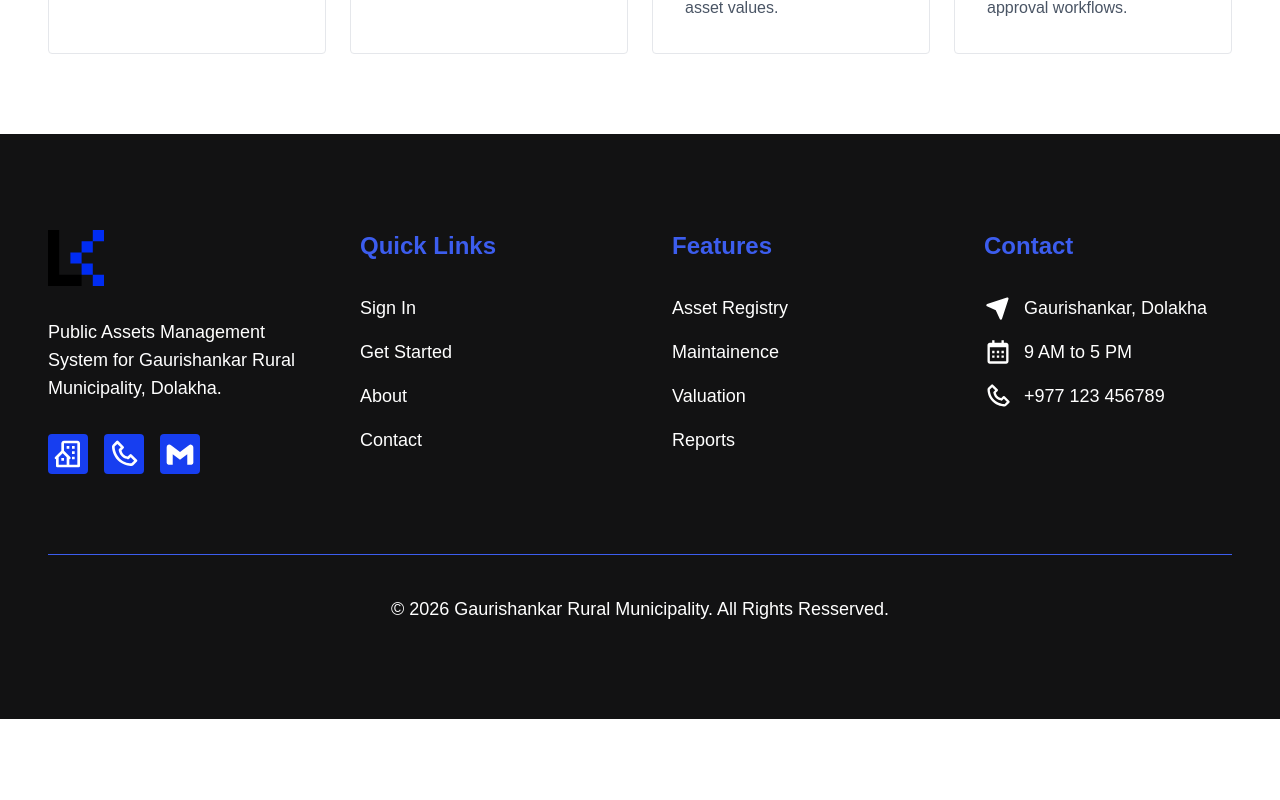
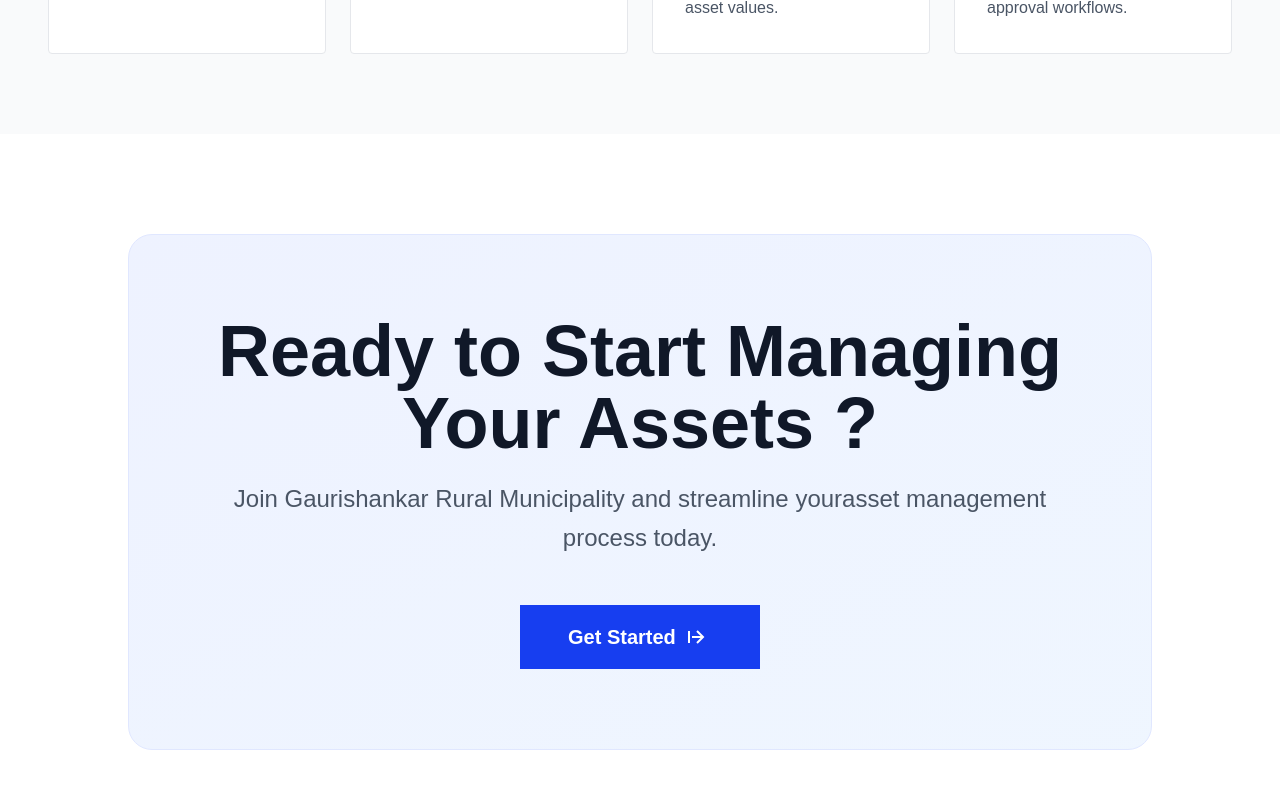
Before and after one commit to blackST4Rez/PAMS, a React (Vite) app in the folder Frontend/: page / in a window 1280 px wide. Shown: the part 3180-3980 px from the top of the page. Before the commit the page ends 3899 px from the top, so only its background shows below. Built offline with nearby package versions, Linux system fonts and the light colour scheme; a web font is replaced by a local one.

Commit message:
Update: Minor UI changes to HomePage.

```diff
--- a/Frontend/src/components/Common/Footer.jsx
+++ b/Frontend/src/components/Common/Footer.jsx
@@ -21,13 +21,13 @@ const Header = () => {
                         <p className="text-white text-lg">System for Gaurishankar Rural</p>
                         <p className="text-white text-lg">Municipality, Dolakha.</p>
                         <div className="flex gap-4 mt-8">
-                            <div className="flex w-10 h-10 bg-[#173ef0] hover:bg-[#264bee] justify-center items-center rounded cursor-pointer">
+                            <div className="flex w-10 h-10 bg-[#173ef0] hover:bg-[#0020ad] justify-center items-center rounded cursor-pointer transition-colors ease-in-out duration-300">
                                 <BiBuildingHouse className="w-8 h-8 text-white" />
                             </div>
-                            <div className="flex w-10 h-10 bg-[#173ef0] hover:bg-[#264bee] justify-center items-center rounded cursor-pointer">
+                            <div className="flex w-10 h-10 bg-[#173ef0] hover:bg-[#0020ad] justify-center items-center rounded cursor-pointer transition-colors ease-in-out duration-300 ">
                                 <BiPhone className="w-8 h-8 text-white" />
                             </div>
-                            <div className="flex w-10 h-10 bg-[#173ef0] hover:bg-[#264bee] justify-center items-center rounded cursor-pointer">
+                            <div className="flex w-10 h-10 bg-[#173ef0] hover:bg-[#0020ad] justify-center items-center rounded cursor-pointer transition-colors ease-in-out duration-300">
                                 <BiLogoGmail className="w-8 h-8 text-white" />
                             </div>
                         </div>
@@ -37,10 +37,10 @@ const Header = () => {
                     <div>
                         <h4 className="text-2xl font-semibold mb-8 text-[#3c5dee]">Quick Links</h4>
                         <ul className="space-y-4 text-lg">
-                            <li>Sign In</li>
-                            <li>Get Started</li>
-                            <li>About</li>
-                            <li>Contact</li>
+                            <li className="hover:text-[#3c5dee] transition-colors ease-in-out duration-300">Sign In</li>
+                            <li className="hover:text-[#3c5dee] transition-colors ease-in-out duration-300" >Get Started</li>
+                            <li className="hover:text-[#3c5dee] transition-colors ease-in-out duration-300" >About</li>
+                            <li className="hover:text-[#3c5dee] transition-colors ease-in-out duration-300" >Contact</li>
                         </ul>
                     </div>
 
@@ -48,10 +48,10 @@ const Header = () => {
                     <div>
                         <h4 className="text-2xl font-semibold mb-8 text-[#3c5dee]">Features</h4>
                         <ul className="space-y-4 text-lg">
-                            <li>Asset Registry</li>
-                            <li>Maintainence</li>
-                            <li>Valuation</li>
-                            <li>Reports</li>
+                            <li className="hover:text-[#3c5dee] transition-colors ease-in-out duration-300" >Asset Registry</li>
+                            <li className="hover:text-[#3c5dee] transition-colors ease-in-out duration-300" >Maintainence</li>
+                            <li className="hover:text-[#3c5dee] transition-colors ease-in-out duration-300" >Valuation</li>
+                            <li className="hover:text-[#3c5dee] transition-colors ease-in-out duration-300" >Reports</li>
                         </ul>
                     </div>
 
--- a/Frontend/src/components/Common/Header.jsx
+++ b/Frontend/src/components/Common/Header.jsx
@@ -18,7 +18,7 @@ const Header = () => {
                         </div>
                     </div>
                     <button
-                        className="flex w-50 h-5 my-auto gap-2 items-center bg-[#173ef0] text-white px-12 py-8 font-semibold text-xl hover:bg-[#264bee] transition-all ease-in-out duration-300 cursor-pointer">
+                        className="flex w-50 h-5 my-auto gap-2 items-center bg-[#173ef0] text-white px-12 py-8 font-semibold text-xl hover:bg-[#0020ad] transition-colors ease-in-out duration-300 cursor-pointer">
                         <BiLogIn className="w-6 h-6 text-white" />
                         <span>Sign In</span>
                     </button>
--- a/Frontend/src/components/Pages/HomePage.jsx
+++ b/Frontend/src/components/Pages/HomePage.jsx
@@ -3,6 +3,7 @@ import Footer from "../Common/Footer"
 import HeroSection from "../Sections/HeroSection"
 import FeaturesSection from "../Sections/FeatureSection"
 import HowItWorksSection from "../Sections/HowItWorksSection"
+import CTASection from "../Sections/CTASection"
 
 const HomePage = () => {
     return (
@@ -11,6 +12,7 @@ const HomePage = () => {
             <HeroSection />
             <FeaturesSection />
             <HowItWorksSection />
+            <CTASection />
             <Footer />
         </div>
     )
--- a/Frontend/src/components/Sections/CTASection.jsx
+++ b/Frontend/src/components/Sections/CTASection.jsx
@@ -1,28 +1,21 @@
-import Button from '../Common/Button';
-import { BiRightArrowAlt} from 'react-icons/bi';
+import { BiArrowFromLeft } from "react-icons/bi";
 
-const CTASection = ({ data }) => {
-    const { title, description, buttons } = data;
+const CTASection = () => {
 
     return (
         <section className="py-25 px-8 lg:px-12 bg-white">
             <div className="max-w-5xl mx-auto text-center">
                 <div className="bg-linear-to-br from-indigo-50 to-blue-50 rounded-3xl p-20 border border-indigo-100">
-                    <h2 className="text-6xl lg:text-7xl font-bold text-gray-900">{title}</h2>
-                    <p className="text-2xl text-gray-600 mt-8 max-w-2xl mx-auto leading-relaxed">{description}</p>
+                    <h2 className="text-6xl lg:text-7xl font-bold text-gray-900">Ready to Start Managing </h2>
+                    <h2 className="text-6xl lg:text-7xl font-bold text-gray-900 mb-5">Your Assets ?</h2>
+                    <span className="text-2xl text-gray-600 mt-8 max-w-2xl mx-auto leading-relaxed">Join Gaurishankar Rural Municipality and streamline your</span>
+                    <span className="text-2xl text-gray-600 mt-8 max-w-2xl mx-auto leading-relaxed">asset management process today.</span>
                     <div className="flex flex-wrap justify-center gap-6 mt-12">
-                        {buttons.map((btn, index) => (
-                            <Button
-                                key={index}
-                                to={btn.path}
-                                variant={btn.primary ? 'primary' : 'secondary'}
-                                size="xlarge"
-                                iconPosition="left"
-                            >
-                                {btn.label}
-                                {btn.primary && <BiRightArrowAlt className="w-7 h-7" />}
-                            </Button>
-                        ))}
+                        <button
+                            className="flex w-60 h-5 my-auto gap-2 items-center bg-[#173ef0] text-white px-12 py-8 font-semibold text-xl hover:bg-[#0020ad] transition-colors ease-in-out duration-300 cursor-pointer">
+                            <span>Get Started</span>
+                            <BiArrowFromLeft className="w-6 h-6 text-white" />
+                        </button>
                     </div>
                 </div>
             </div>
--- a/Frontend/src/components/Sections/HeroSection.jsx
+++ b/Frontend/src/components/Sections/HeroSection.jsx
@@ -1,4 +1,4 @@
-import { BiArrowFromLeft} from 'react-icons/bi';
+import { BiArrowFromLeft } from 'react-icons/bi';
 import HeroImage from '../../assets/HeroImage.svg';
 
 const HeroSection = () => {
@@ -24,7 +24,7 @@ const HeroSection = () => {
                         {/* Buttons */}
                         <div className="flex flex-wrap gap-6 pt-2">
                             <button
-                        className="flex w-60 h-5 my-auto gap-2 items-center bg-[#173ef0] text-white px-12 py-8 font-semibold text-xl hover:bg-[#264bee] transition-all ease-in-out duration-300 cursor-pointer">
+                                className="flex w-60 h-5 my-auto gap-2 items-center bg-[#173ef0] text-white px-12 py-8 font-semibold text-xl hover:bg-[#0020ad] transition-colors ease-in-out duration-300 cursor-pointer">
                                 <span>Get Started</span>
                                 <BiArrowFromLeft className="w-6 h-6 text-white" />
                             </button>
--- a/Frontend/src/components/Sections/HowItWorksSection.jsx
+++ b/Frontend/src/components/Sections/HowItWorksSection.jsx
@@ -3,7 +3,7 @@ import { BiPlus, BiRightArrowAlt } from 'react-icons/bi';
 const HowItWorksSection = () => {
 
     return (
-        <section className="py-20 px-8 lg:px-12">
+        <section className="bg-gray-50 py-20 px-8 lg:px-12">
             <div className="max-w-7xl mx-auto">
                 {/* Header */}
                 <div className="space-y-2 mb-10">
--- a/Frontend/src/components/Sections/StatsSection.jsx
+++ /dev/null
@@ -1,35 +0,0 @@
-import StatsCounter from '../Common/StatsCounter';
-
-const StatsSection = ({ data }) => {
-    // Safety check: If data is undefined, return null
-    if (!data) {
-        return null;
-    }
-
-    const { items } = data;
-
-    // If no items, return null or show fallback
-    if (!items || items.length === 0) {
-        return null;
-    }
-
-    return (
-        <section className="py-32 px-8 lg:px-12 bg-linear-to-r from-indigo-600 to-indigo-700">
-            <div className="max-w-7xl mx-auto">
-                <div className="grid grid-cols-2 md:grid-cols-4 gap-12">
-                    {items.map((item, index) => (
-                        <div key={index} className="text-center text-white">
-                            <div className="text-6xl lg:text-7xl font-bold">
-                                <StatsCounter value={item.value} />
-                                {item.suffix || ''}
-                            </div>
-                            <p className="text-indigo-200 mt-4 text-xl font-medium">{item.label}</p>
-                        </div>
-                    ))}
-                </div>
-            </div>
-        </section>
-    );
-};
-
-export default StatsSection;
```
Lines whose indentation alone changed are shown as unchanged.
